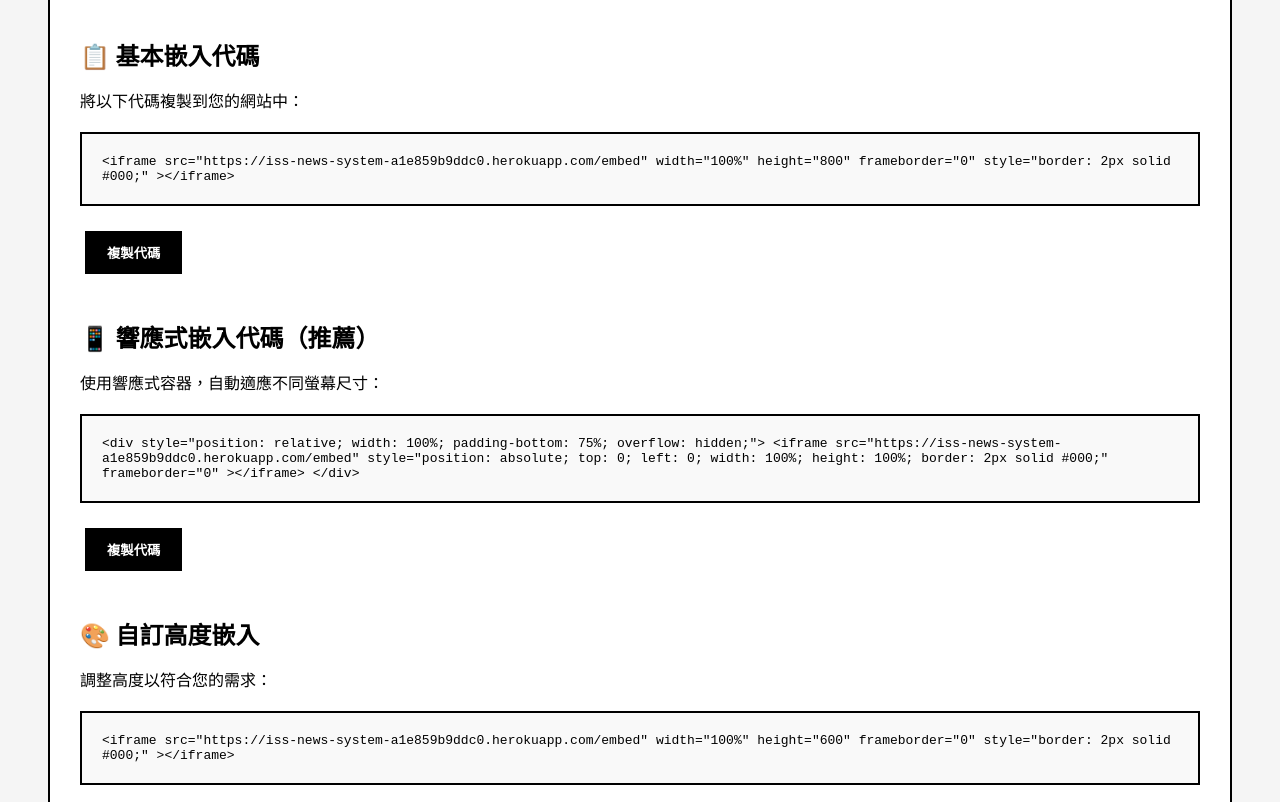
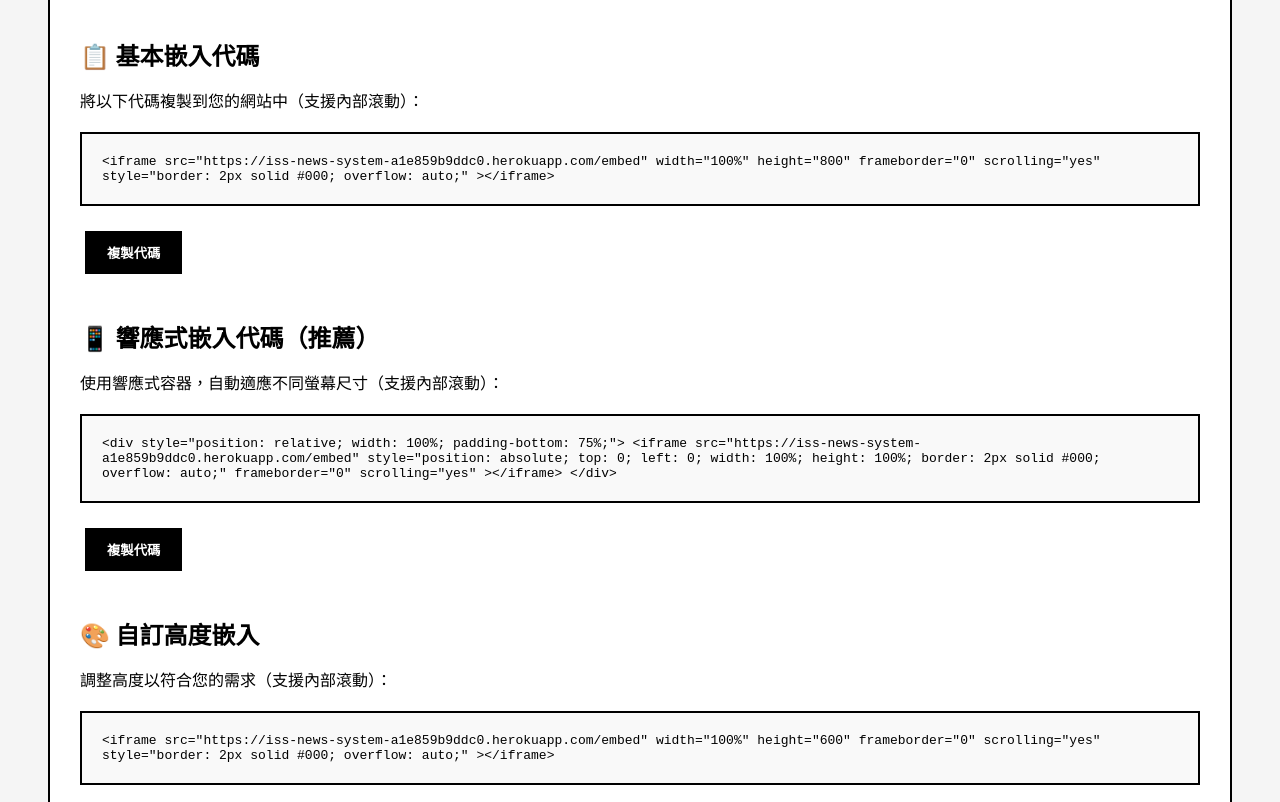
Before and after one commit to pwlinbernie/ISS-Website-Backend, a website: page public/iframe-demo.html in a window 1280 px wide. Shown: the part 150-952 px from the top of the page. Drawn offline with Linux system fonts and the light colour scheme.

Commit message:
優化 iframe 滾動功能
- 明確設置 html 和 body 的 overflow 屬性
- 添加 scrolling="yes" 屬性到所有 iframe 示例
- 更新 iframe-demo.html 中的所有嵌入代碼範例
- 確保 iframe 內容可以正常垂直滾動

```diff
--- a/public/iframe-demo.html
+++ b/public/iframe-demo.html
@@ -82,14 +82,15 @@
 
         <div class="section">
             <h2>📋 基本嵌入代碼</h2>
-            <p>將以下代碼複製到您的網站中：</p>
+            <p>將以下代碼複製到您的網站中（支援內部滾動）：</p>
             <div class="code-block" id="basicCode">
 &lt;iframe
     src="https://iss-news-system-a1e859b9ddc0.herokuapp.com/embed"
     width="100%"
     height="800"
     frameborder="0"
-    style="border: 2px solid #000;"
+    scrolling="yes"
+    style="border: 2px solid #000; overflow: auto;"
 &gt;&lt;/iframe&gt;
             </div>
             <button onclick="copyCode('basicCode')">複製代碼</button>
@@ -97,13 +98,14 @@
 
         <div class="section">
             <h2>📱 響應式嵌入代碼（推薦）</h2>
-            <p>使用響應式容器，自動適應不同螢幕尺寸：</p>
+            <p>使用響應式容器，自動適應不同螢幕尺寸（支援內部滾動）：</p>
             <div class="code-block" id="responsiveCode">
-&lt;div style="position: relative; width: 100%; padding-bottom: 75%; overflow: hidden;"&gt;
+&lt;div style="position: relative; width: 100%; padding-bottom: 75%;"&gt;
     &lt;iframe
         src="https://iss-news-system-a1e859b9ddc0.herokuapp.com/embed"
-        style="position: absolute; top: 0; left: 0; width: 100%; height: 100%; border: 2px solid #000;"
+        style="position: absolute; top: 0; left: 0; width: 100%; height: 100%; border: 2px solid #000; overflow: auto;"
         frameborder="0"
+        scrolling="yes"
     &gt;&lt;/iframe&gt;
 &lt;/div&gt;
             </div>
@@ -112,14 +114,15 @@
 
         <div class="section">
             <h2>🎨 自訂高度嵌入</h2>
-            <p>調整高度以符合您的需求：</p>
+            <p>調整高度以符合您的需求（支援內部滾動）：</p>
             <div class="code-block" id="customHeightCode">
 &lt;iframe
     src="https://iss-news-system-a1e859b9ddc0.herokuapp.com/embed"
     width="100%"
     height="600"
     frameborder="0"
-    style="border: 2px solid #000;"
+    scrolling="yes"
+    style="border: 2px solid #000; overflow: auto;"
 &gt;&lt;/iframe&gt;
             </div>
             <button onclick="copyCode('customHeightCode')">複製代碼</button>
@@ -134,7 +137,8 @@
     width="100%"
     height="800"
     frameborder="0"
-    style="border: 2px solid #000;"
+    scrolling="yes"
+    style="border: 2px solid #000; overflow: auto;"
 &gt;&lt;/iframe&gt;
             </div>
             <button onclick="copyCode('localCode')">複製代碼</button>
@@ -147,18 +151,21 @@
                 <li>iframe 會自動適應內容，包含分類篩選、分頁等功能</li>
                 <li>嵌入頁面已移除管理後台按鈕，更適合公開展示</li>
                 <li>所有連結和附件會在新視窗開啟</li>
+                <li><strong>內部滾動已啟用：</strong>使用 scrolling="yes" 屬性確保 iframe 內容可以滾動</li>
             </ul>
         </div>
 
         <div class="section">
             <h2>👀 實際效果預覽</h2>
-            <p>以下是嵌入的實際效果（本地開發版本）：</p>
+            <p>以下是嵌入的實際效果（本地開發版本，支援內部滾動）：</p>
             <div class="iframe-container">
                 <iframe
                     src="http://localhost:3000/embed"
                     width="100%"
                     height="800"
                     frameborder="0"
+                    scrolling="yes"
+                    style="overflow: auto;"
                 ></iframe>
             </div>
         </div>
```
Also changed, not shown: public/embed.html (+8 -0 lines).
